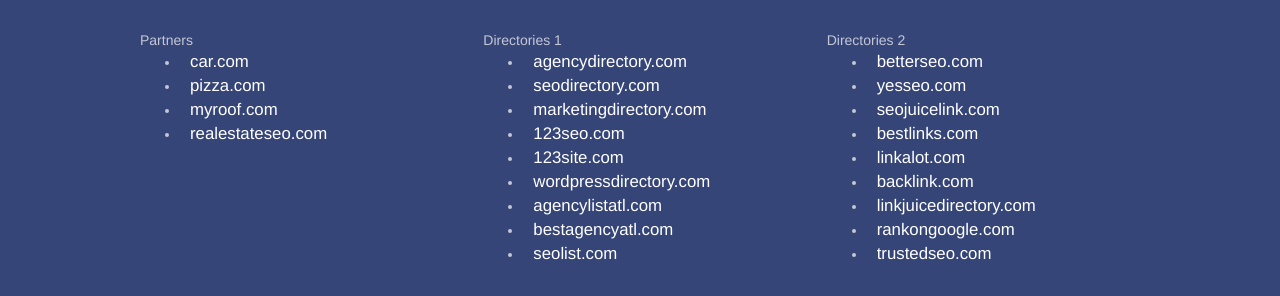
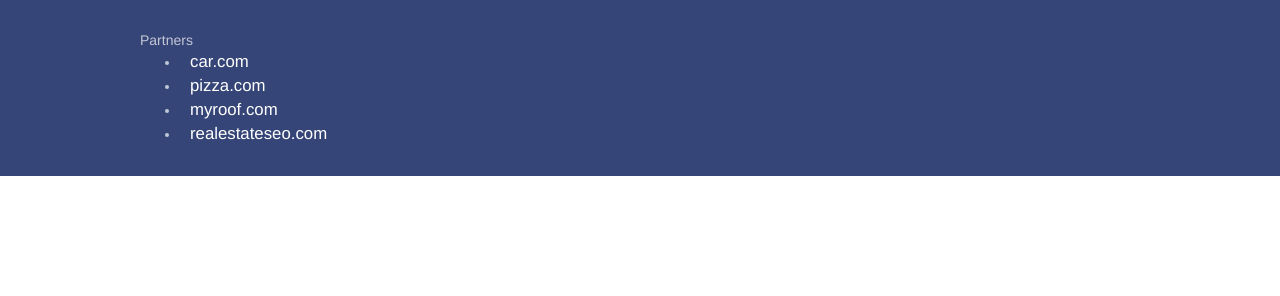
Before and after one commit to Holwhite94/OC_ProjectFour_OptimizedWebsite, a plain HTML site: page index.html in a window 1280 px wide. Shown: the part 3465-3761 px from the top of the page. After the commit the page ends 3641 px from the top, so only its background shows below. Drawn offline with Linux system fonts and the light colour scheme.

Commit message:
removed bad links

```diff
--- a/index.html
+++ b/index.html
@@ -296,34 +296,8 @@
 								<li><a href="realestateseo.com">realestateseo.com</a></li>
 							</ul>
 					</div>
-					<div class="col-sm-4">
-						Directories 1
-						<ul>
-							<li><a href="agencydirectory.com">agencydirectory.com</a></li>
-							<li><a href="seodirectory.com">seodirectory.com</a></li>
-							<li><a href="marketingdirectory.com">marketingdirectory.com</a></li>
-							<li><a href="123seo.com">123seo.com</a></li>
-							<li><a href="123site.com">123site.com</a></li>
-							<li><a href="wordpressdirectory.com">wordpressdirectory.com</a></li>
-							<li><a href="agencylistatl.com">agencylistatl.com</a></li>
-							<li><a href="bestagencyatl.com">bestagencyatl.com</a></li>
-							<li><a href="seolist.com">seolist.com</a></li>
-						</ul>
-					</div>
-					<div class="col-sm-4">
-						Directories 2
-						<ul>
-							<li><a href="betterseo.com">betterseo.com</a></li>
-							<li><a href="yesseo.com">yesseo.com</a></li>
-							<li><a href="seojuicelink.com">seojuicelink.com</a></li>
-							<li><a href="bestlinks.com">bestlinks.com</a></li>
-							<li><a href="linkalot.com">linkalot.com</a></li>
-							<li><a href="backlink.com">backlink.com</a></li>
-							<li><a href="linkjuicedirectory.com">linkjuicedirectory.com</a></li>
-							<li><a href="rankongoogle.com">rankongoogle.com</a></li>
-							<li><a href="trustedseo.com">trustedseo.com</a></li>
-						</ul>
-					</div>
+
+
 				</div>
 			</div>
 		</div>
```
